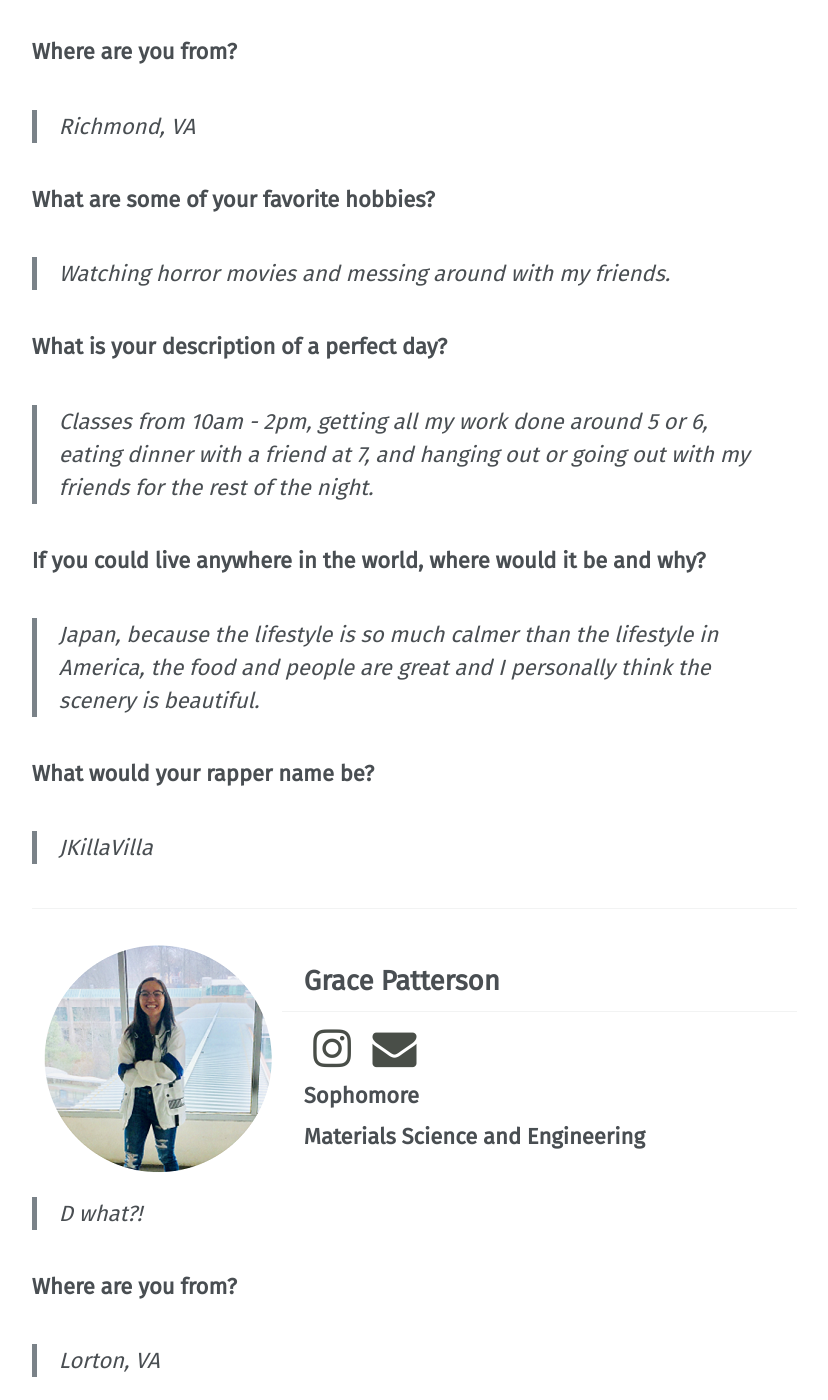
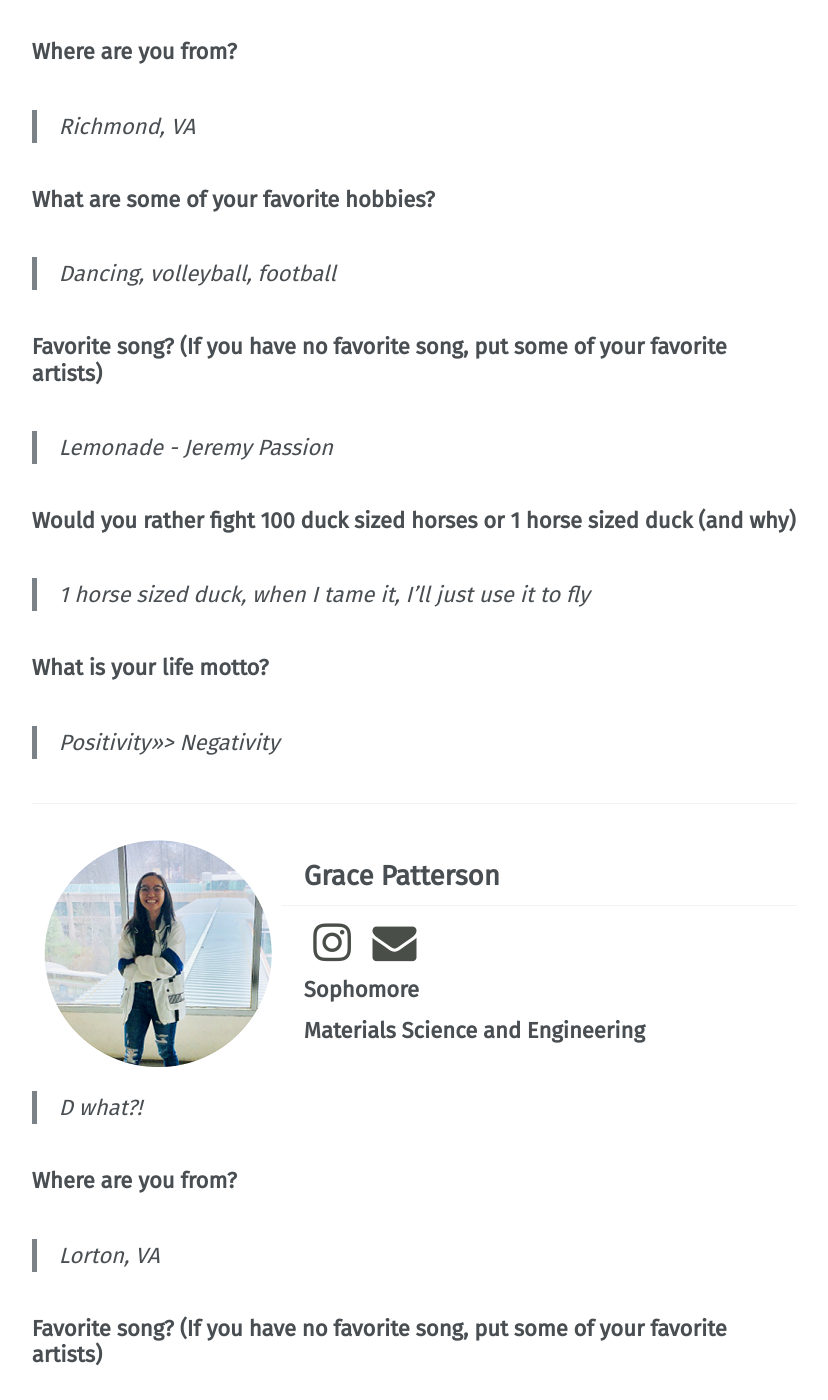
Before and after one commit to vtfasa/vtfasa.github.io, a Jekyll site: the page built from _pages/officers/d7.md, in a window 1280 px wide and 1400 px high, scrolled down 521 px. Shown: the whole window, without its empty margins (252-1080 px from the left). Built offline with Jekyll 4.4.1, drawn with Linux system fonts in a browser that asks for light colours; some web fonts are replaced.

Commit message:
Update d7.md

```diff
--- a/_pages/officers/d7.md
+++ b/_pages/officers/d7.md
@@ -30,19 +30,19 @@ permalink: /officers/d7/
 
 ### **What are some of your favorite hobbies?**
 
-> *Watching horror movies and messing around with my friends.*
+> *Dancing, volleyball, football*
 
-### **What is your description of a perfect day?**
+### **Favorite song? (If you have no favorite song, put some of your favorite artists)**
 
-> *Classes from 10am - 2pm, getting all my work done around 5 or 6, eating dinner with a friend at 7, and hanging out or going out with my friends for the rest of the night.*
+> *Lemonade - Jeremy Passion*
 
-### **If you could live anywhere in the world, where would it be and why?**
+### **Would you rather fight 100 duck sized horses or 1 horse sized duck (and why)**
 
-> *Japan, because the lifestyle is so much calmer than the lifestyle in America, the food and people are great and I personally think the scenery is beautiful.*
+> *1 horse sized duck, when I tame it, I’ll just use it to fly*
 
-### **What would your rapper name be?**
+### **What is your life motto?**
 
-> *JKillaVilla*
+> *Positivity>>> Negativity*
 
 ---
 
```
